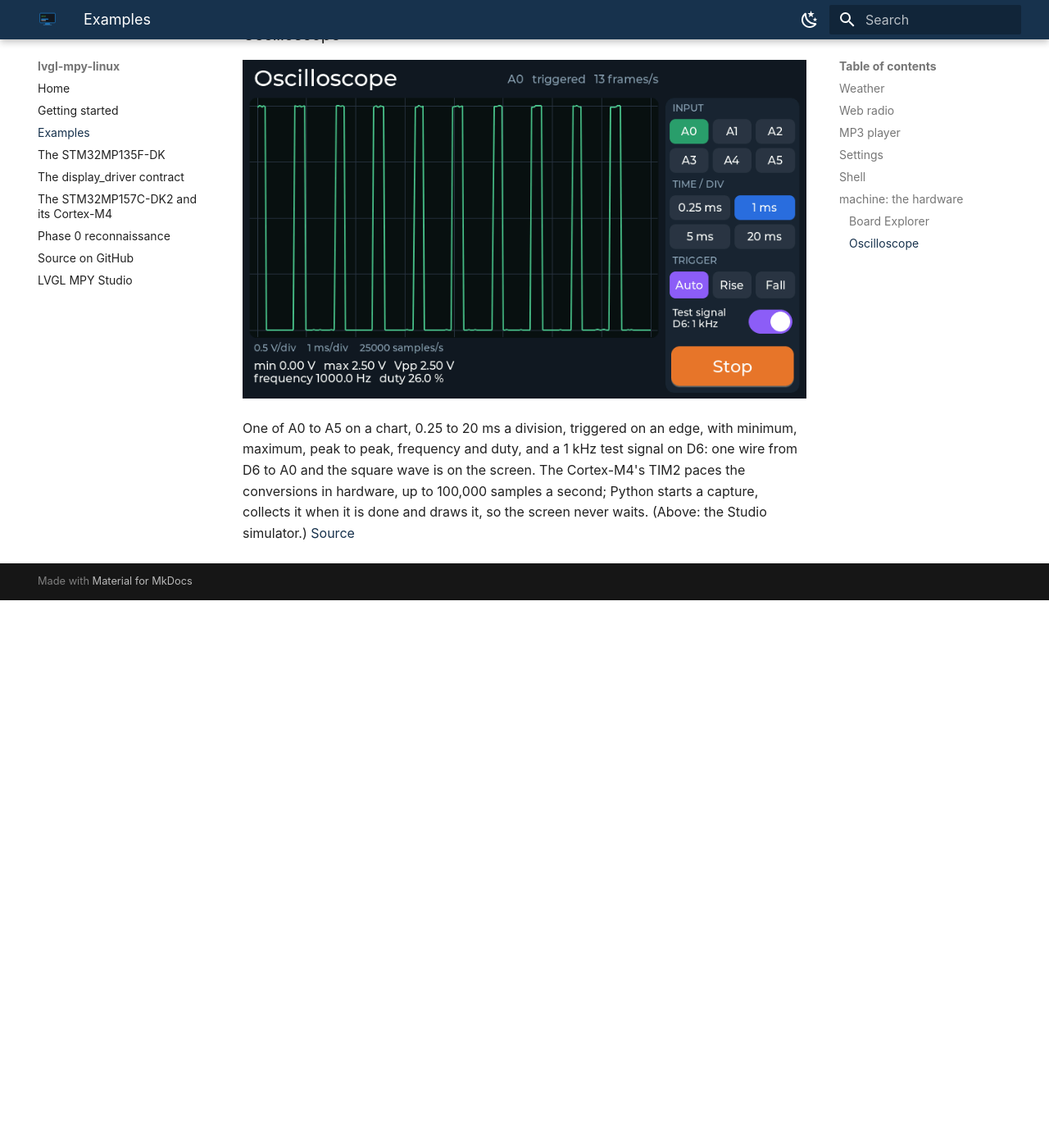
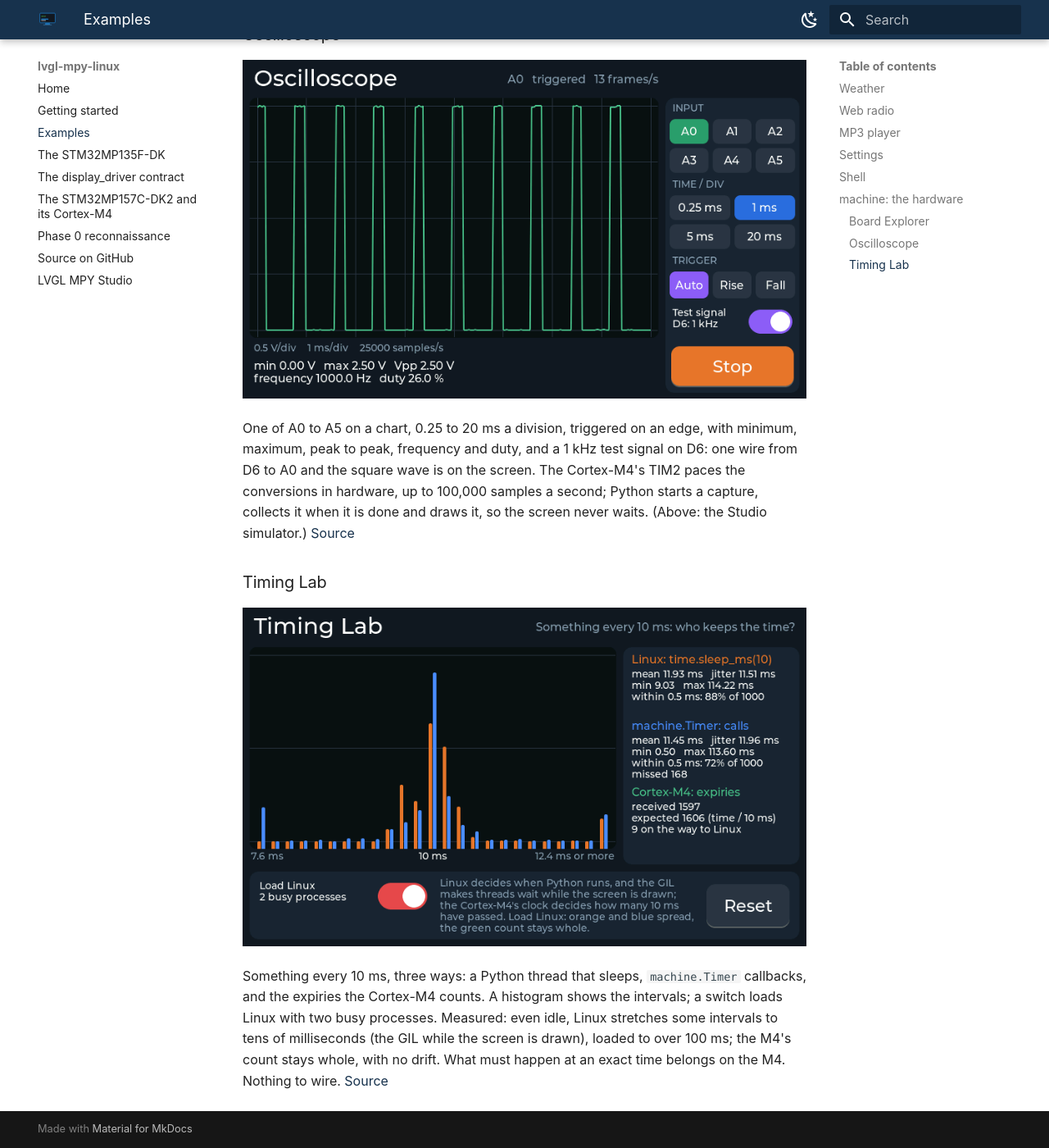
Before and after one commit to Copper-And-Code/copper-and-code-linux-boards, an MkDocs documentation site: the page built from docs/examples.md, in a window 1280 px wide and 1400 px high, scrolled down 3532 px. Shown: the whole window at 82% size. Built offline with MkDocs 1.6.1 and Material for MkDocs 9.7.7, drawn with Linux system fonts in a browser that asks for light colours; before the commit the page ends 4264 px from its top, so only the background shows below that.

Commit message:
examples/machine: Timing Lab, who keeps the time
Something every 10 ms three ways: a Python thread that sleeps,
machine.Timer callbacks, and the expiries the Cortex-M4 counts; a
histogram of the intervals and a switch that loads Linux with two busy
processes. Measured on the board: idle, sleep_ms(10) up to 63 ms (the
GIL while LVGL draws), loaded up to 130 ms; the M4's count whole over
8300 expiries, with no drift, a few on their way to Linux.

Co-Authored-By: Claude Opus 5.5 <noreply@anthropic.com>
Claude-Session: https://claude.ai/code/session_0124WePQimZSa2NwhcPhaVBN

```diff
--- a/docs/examples.md
+++ b/docs/examples.md
@@ -81,3 +81,14 @@ square wave is on the screen. The Cortex-M4's TIM2 paces the conversions in hard
 100,000 samples a second; Python starts a capture, collects it when it is done and draws it, so
 the screen never waits. (Above: the Studio simulator.)
 [Source](https://github.com/Copper-And-Code/lvgl-mpy-linux/tree/main/examples/machine/oscilloscope)
+
+### Timing Lab
+
+![Timing Lab](images/timing-lab.png)
+
+Something every 10 ms, three ways: a Python thread that sleeps, `machine.Timer` callbacks, and the
+expiries the Cortex-M4 counts. A histogram shows the intervals; a switch loads Linux with two busy
+processes. Measured: even idle, Linux stretches some intervals to tens of milliseconds (the GIL
+while the screen is drawn), loaded to over 100 ms; the M4's count stays whole, with no drift.
+What must happen at an exact time belongs on the M4. Nothing to wire.
+[Source](https://github.com/Copper-And-Code/lvgl-mpy-linux/tree/main/examples/machine/timing-lab)
```
Also changed, not shown: examples/machine/README.md (+1 -0 lines), examples/machine/timing-lab/README.md (added, +43 -0 lines), docs/images/timing-lab.png (added), 2 other files.
